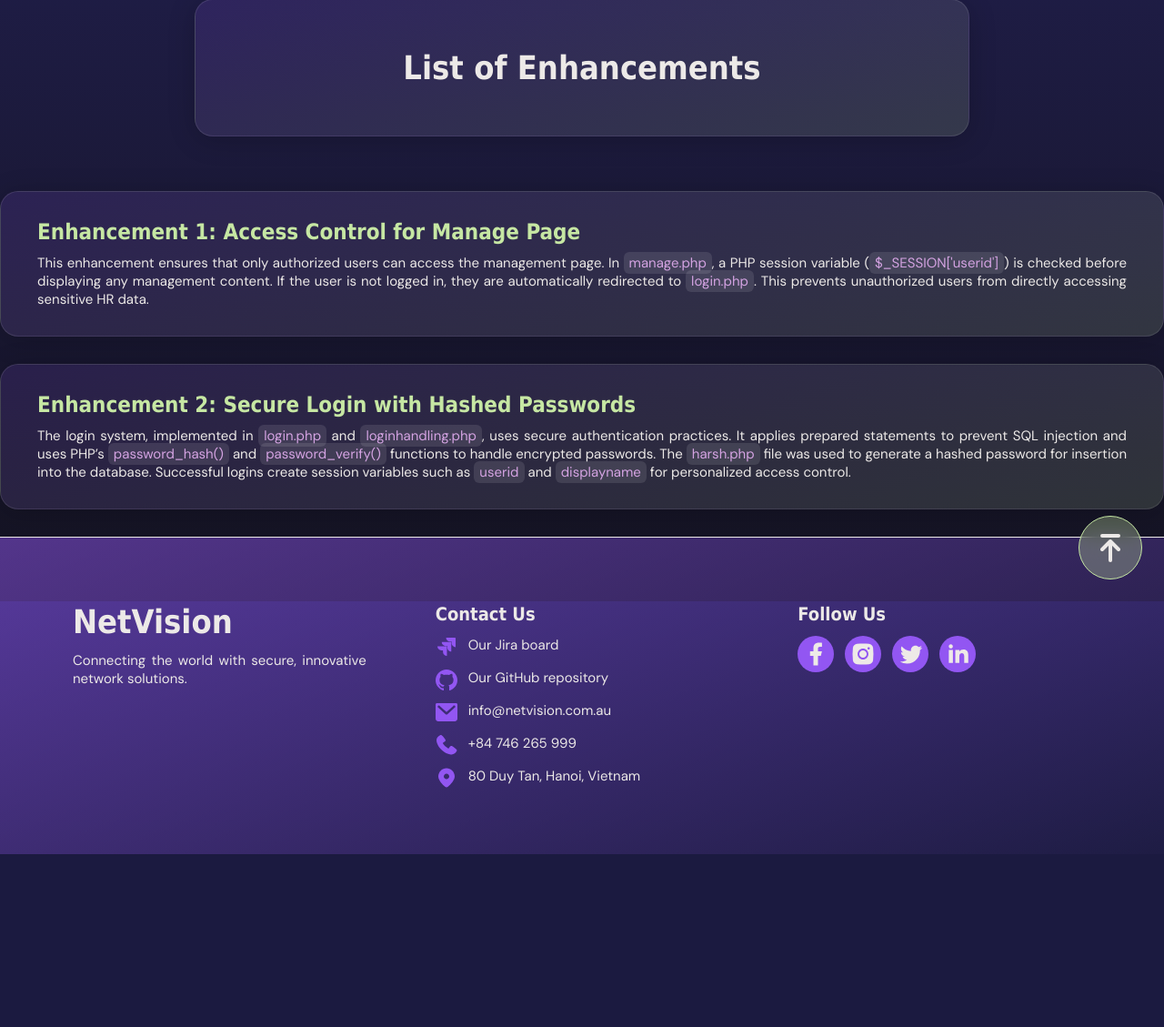
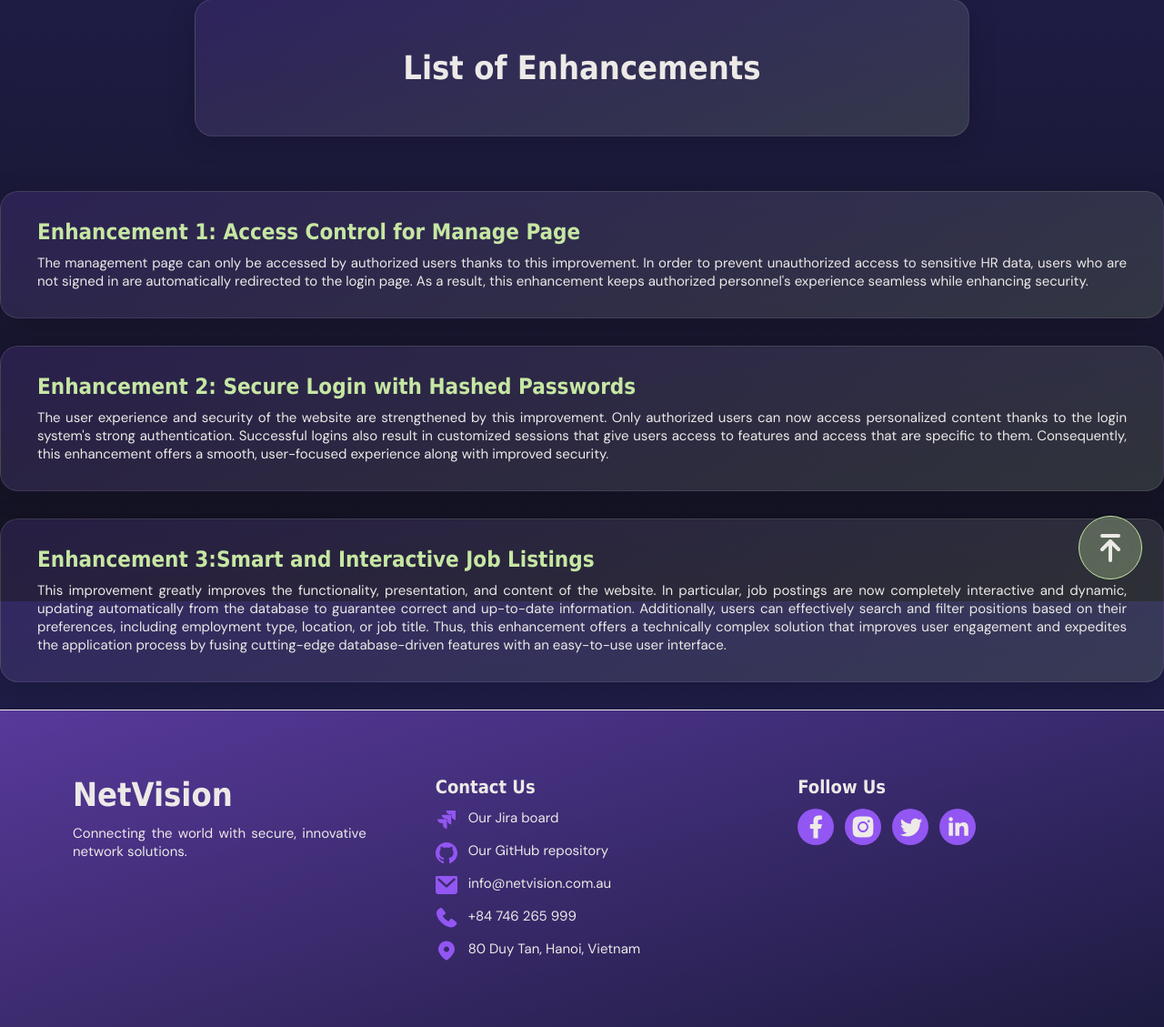
Before and after one commit to nguyenducnam06/Group-2-COS10026, a PHP site: page /enhancements.php in a window 1280 px wide. Shown: the part 139-1268 px from the top of the page at 91% size. Before the commit the page ends 1078 px from the top, so only its background shows below. Run offline with PHP 8.4, Linux system fonts and the light colour scheme; some web fonts are replaced.

Commit message:
Add enhancement about job page

```diff
--- a/project1/enhancements.php
+++ b/project1/enhancements.php
@@ -24,28 +24,32 @@ include('metadata.inc');
 
      <section>
         <h2>Enhancement 1: Access Control for Manage Page</h2>
-        <p>This enhancement ensures that only authorized users can access the management page.
-                In <code>manage.php</code>, a PHP session variable (<code>$_SESSION['userid']</code>)
-                is checked before displaying any management content.
-                If the user is not logged in, they are automatically redirected to <code>login.php</code>.
-                This prevents unauthorized users from directly accessing sensitive HR data.
-            </p>
+        <p>
+        The management page can only be accessed by authorized users thanks to this improvement.
+        In order to prevent unauthorized access to sensitive HR data, users who are not signed in are automatically redirected to the login page.
+        As a result, this enhancement keeps authorized personnel's experience seamless while enhancing security.
+        </p>
         </section>
 
         <section>
             <h2>Enhancement 2: Secure Login with Hashed Passwords</h2>
             <p>
-                The login system, implemented in <code>login.php</code> and
-                <code>loginhandling.php</code>, uses secure authentication practices.
-                It applies prepared statements to prevent SQL injection and
-                uses PHP’s <code>password_hash()</code> and <code>password_verify()</code>
-                functions to handle encrypted passwords.
-                The <code>harsh.php</code> file was used to generate a hashed password for
-                insertion into the database.
-                Successful logins create session variables such as <code>userid</code> and
-                <code>displayname</code> for personalized access control.
+        The user experience and security of the website are strengthened by this improvement.
+        Only authorized users can now access personalized content thanks to the login system's strong authentication.
+        Successful logins also result in customized sessions that give users access to features and access that are specific to them.
+        Consequently, this enhancement offers a smooth, user-focused experience along with improved security.
             </p>
         </section>
+        <section>
+             <h2>Enhancement 3:Smart and Interactive Job Listings</h2>
+             <p>
+             This improvement greatly improves the functionality, presentation, and content of the website.
+             In particular, job postings are now completely interactive and dynamic, updating automatically from the database to guarantee correct and up-to-date information.
+             Additionally, users can effectively search and filter positions based on their preferences, including employment type, location, or job title.
+            Thus, this enhancement offers a technically complex solution that improves user engagement and expedites the application process by fusing cutting-edge database-driven features with an easy-to-use user interface.
+            </p>
+        </section>
+
      </section>
       <!-- Footer inclusion -->
     <?php include 'footer.inc'; ?>
```
